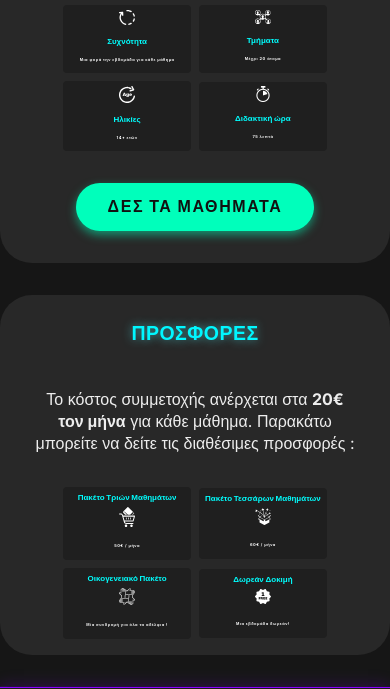
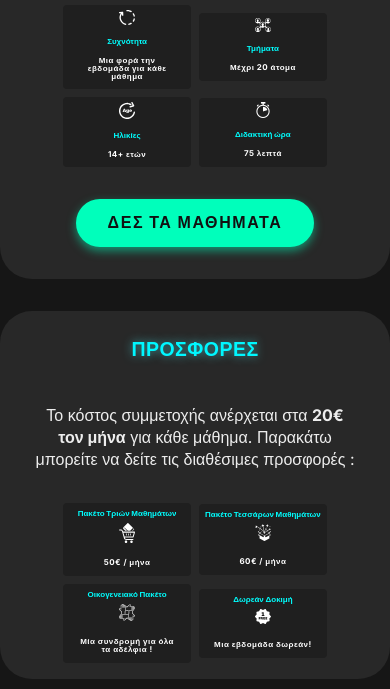
Before and after one commit to nikos899/Orion_scholars, a plain HTML site: page index.html in a window 390 px wide. Shown: the part 1315-2004 px from the top of the page. Drawn offline with Linux system fonts and the light colour scheme; a web font is replaced by a local one.

Commit message:
Update index.html

```diff
--- a/index.html
+++ b/index.html
@@ -388,7 +388,7 @@
       }
 
       .grid-item p {
-        font-size: clamp(0.25rem, 0.75vw, 1.5rem);
+        font-size: clamp(0.5rem, 0.75vw, 1.5rem);
         color: rgb(255, 255, 255);
         font-weight: bold;
         letter-spacing: 0.03rem;
```
